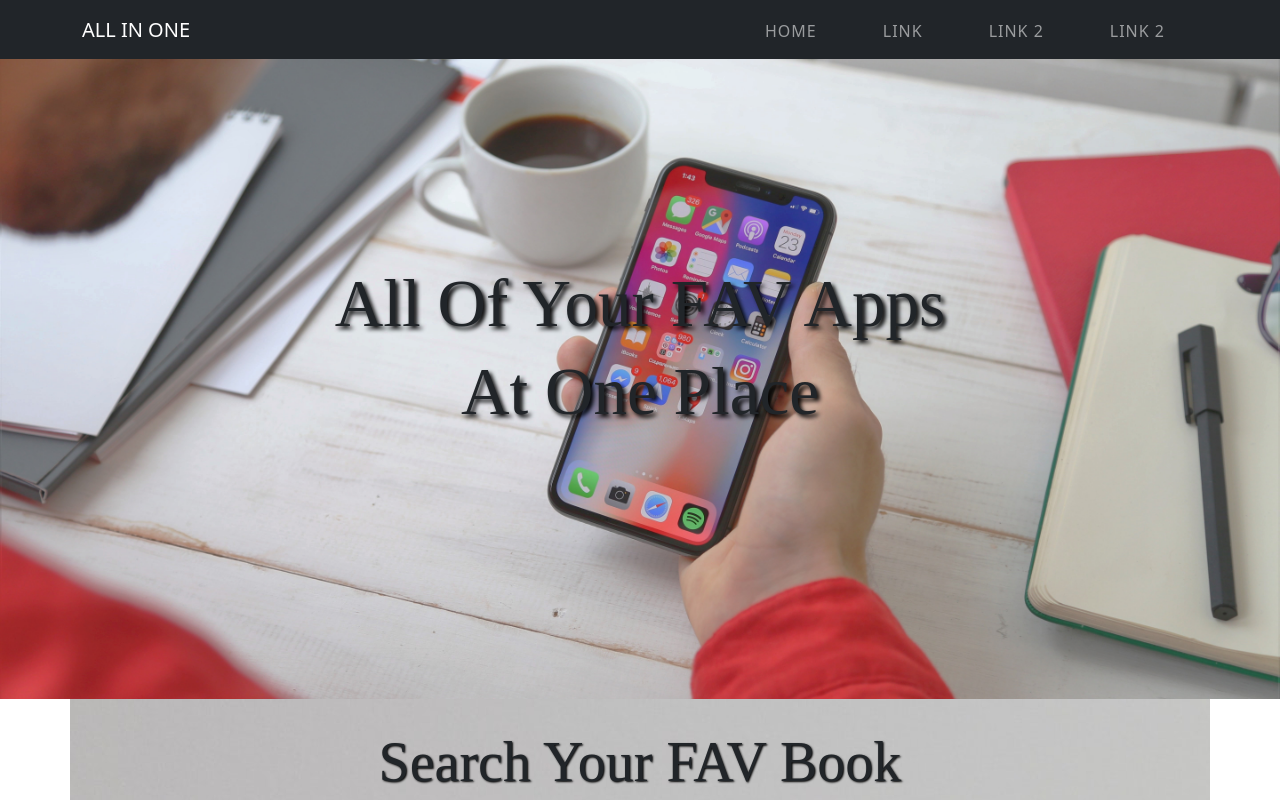
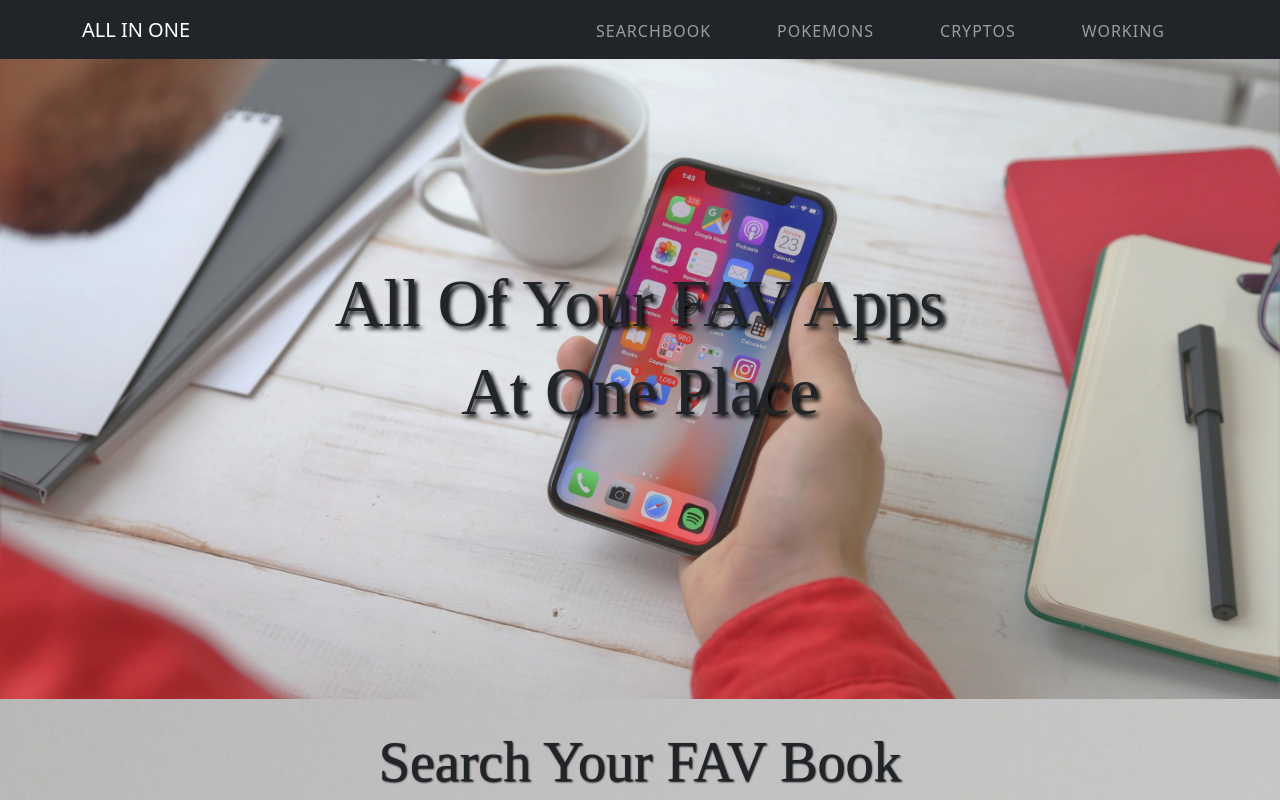
Before and after one commit to hamza887/mynewproject, a React (Create React App) app in the folder allinone/: page / in a window 1280 px wide. Shown: the top 800 px of the page. Built offline with nearby package versions, Linux system fonts and the light colour scheme.

Commit message:
still working on MVP not as I planned I guess

```diff
--- a/allinone/src/components/Books/Books.js
+++ b/allinone/src/components/Books/Books.js
@@ -21,7 +21,7 @@ const formSearchSubmit=(e)=>{
 
 
     return(
-        <div className='container book'>
+        <div className=' book'>
           <h2 className='first-heading'>Search Your FAV Book</h2>
           <p className='para-heading'>Search for any FAV book you like and download and read the PDF</p>
           <div className='search-option'>
--- a/allinone/src/components/Crypto/Crypto.js
+++ b/allinone/src/components/Crypto/Crypto.js
@@ -6,11 +6,11 @@ export default function Crypto(){
 
 
 
-      const SearchSubmit=(e)=>{
+      const cryptoSubmit=(e)=>{
         const mycrypto= e.target.value;
         setcryptoSearch(mycrypto);
    };
-   const formSearchSubmit=(e)=>{
+   const formSearchCrypto=(e)=>{
     e.preventDefault()
     axios.get( 'https://api.coingecko.com/api/v3/coins/markets?vs_currency=usd&order=market_cap_desc&per_page=25&page=1&sparkline=false')
     .then(hh =>{
@@ -21,13 +21,13 @@ export default function Crypto(){
 
 
     return (
-        <div className='container crypto'>
+        <div className=' crypto'>
           <h2 className='first-heading'>Search Your FAV Crypto</h2>
           <p className='para-heading'>Look for all of your Fav crypto currency at one Place</p>
           <div className='search-option'>
-          <form onSubmit={formSearchSubmit}>
+          <form onSubmit={formSearchCrypto}>
             <div>
-              <input className='search-bar' type='text' onChange={SearchSubmit} placeholder='search books'/>
+              <input className='search-bar' type='text' onChange={cryptoSubmit} placeholder='search books'/>
             </div>
             <button type='submit' className='btn btn-danger btn-option'>Your Cryptos</button>
           </form>
--- a/allinone/src/components/Navbar/Navbar.js
+++ b/allinone/src/components/Navbar/Navbar.js
@@ -1,7 +1,7 @@
 import 'bootstrap/dist/css/bootstrap.min.css';
 export default function Navbar(){
     return (
-        <nav className="navbar navbar-expand-lg navbar-dark bg-dark">
+        <nav className="navbar navbar-expand-lg navbar-dark bg-dark ">
             <div className='container'>
 
         <button className="navbar-toggler" type="button" data-toggle="collapse" data-target="#navbarTogglerDemo03" aria-controls="navbarTogglerDemo03" aria-expanded="false" aria-label="Toggle navigation">
@@ -12,16 +12,16 @@ export default function Navbar(){
         <div className="collapse navbar-collapse" id="navbarTogglerDemo03">
           <ul className="navbar-nav ml-auto mt-2 mt-lg-0">
             <li className="nav-item ">
-              <a className="nav-link nlink" href="#">Home </a>
+              <a className="nav-link nlink" href="#">SearchBook </a>
             </li>
             <li className="nav-item ">
-              <a className="nav-link nlink" href="#">Link</a>
+              <a className="nav-link nlink" href="#">Pokemons</a>
             </li>
             <li className="nav-item ">
-              <a className="nav-link nlink" href="#">link 2</a>
+              <a className="nav-link nlink" href="#">Cryptos</a>
             </li>
             <li className="nav-item ">
-              <a className="nav-link nlink" href="#">link 2</a>
+              <a className="nav-link nlink" href="#">Working</a>
             </li>
           </ul>
         </div>
--- a/allinone/src/components/Pokemon/Pokemon.js
+++ b/allinone/src/components/Pokemon/Pokemon.js
@@ -24,7 +24,7 @@ export default function Pokemon(){
 
 
     return(
-        <div className='container crypto'>
+        <div className=' pokemon'>
         <h2 className='first-heading'>Search For your FAV Pokemons</h2>
         <p className='para-heading'>Get All of Your Fav Pokemons at One Place</p>
         <div className='search-option'>
```
